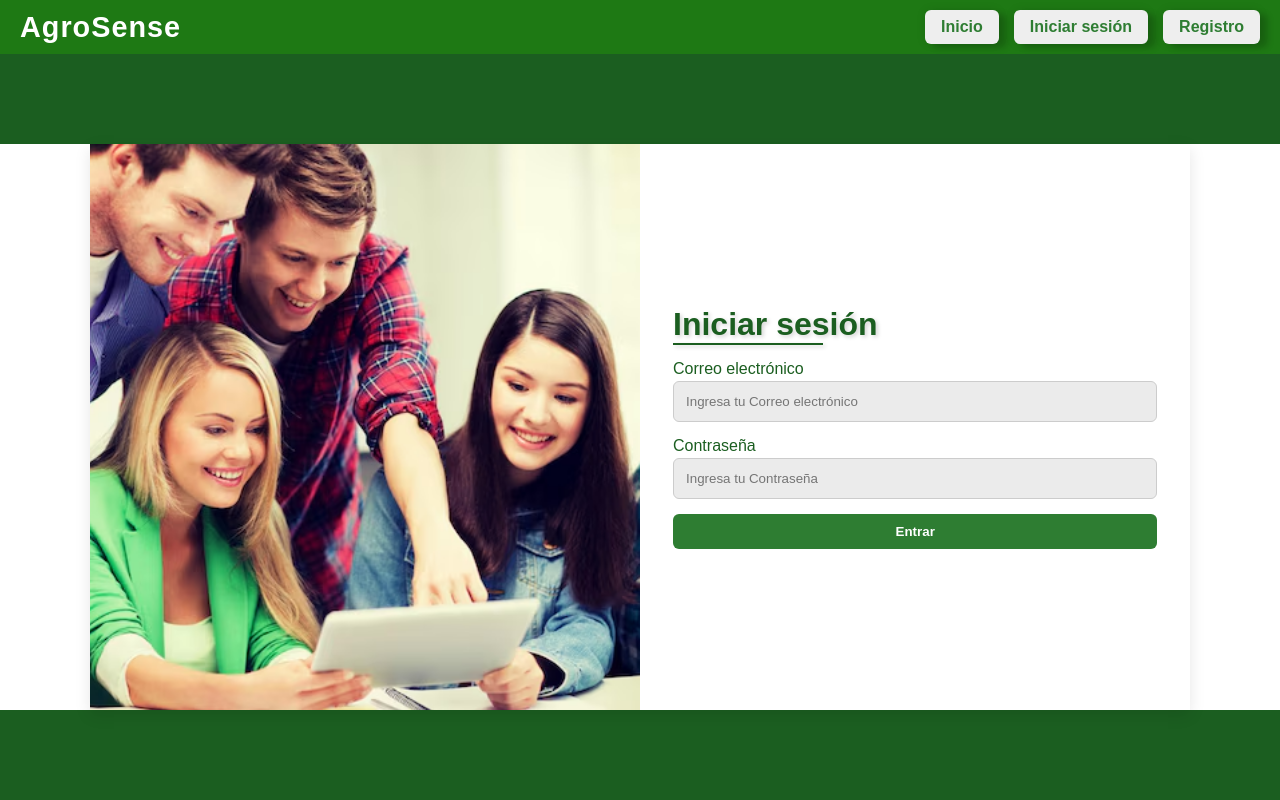
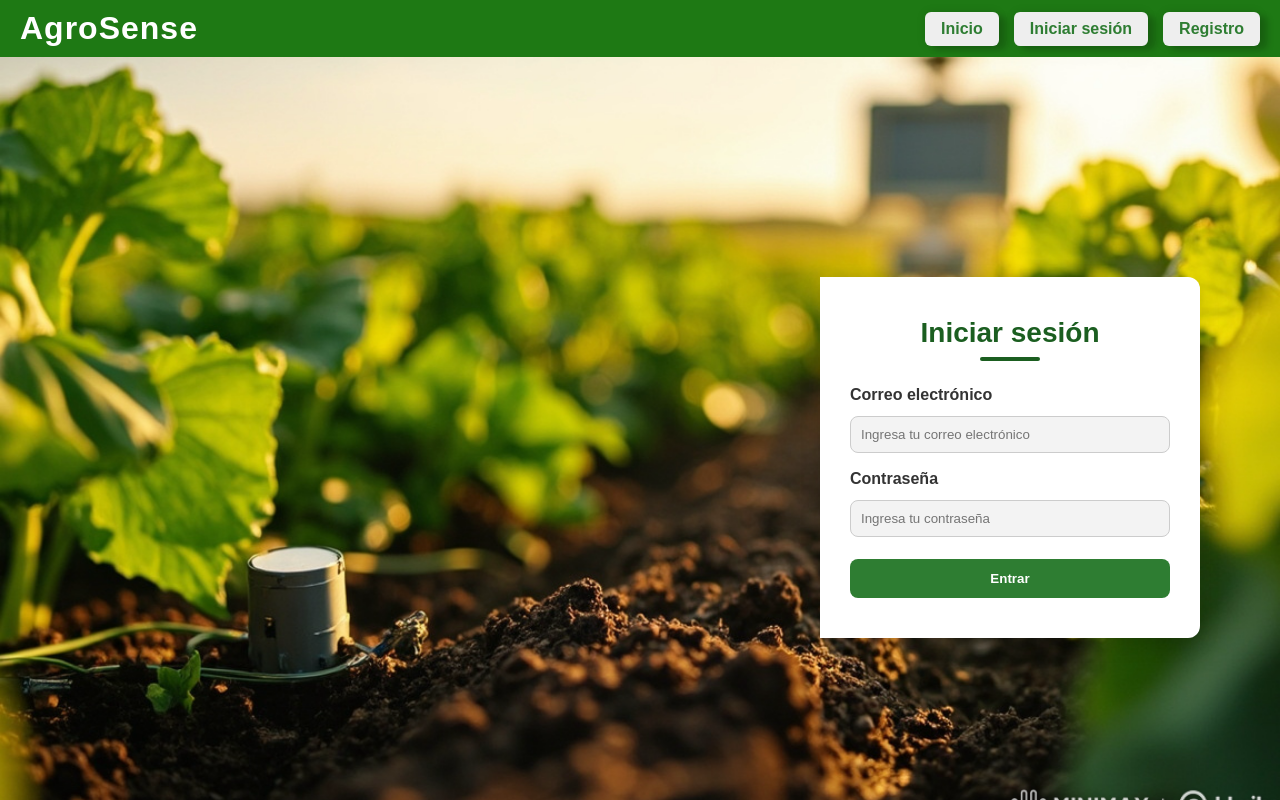
Before and after one commit to nicolasresgra2005/softwaredesarrollo1, a React (Vite) app: page /login in a window 1280 px wide. Built offline with nearby package versions, Linux system fonts and the light colour scheme.

Commit message:
Avance pagina login

```diff
--- /dev/null
+++ b/src/pages/Login.css
@@ -0,0 +1,110 @@
+/* Estructura principal */
+.login-page {
+  display: flex;
+  align-items: center;
+  height: 100vh;
+  width: 100%;
+  background-image: url('../assets/FondoL.png');
+  background-size: cover;
+  background-position: center;
+  background-repeat: no-repeat;
+}
+
+/* Lado izquierdo con la imagen */
+.login-left {
+  flex: 1;
+  background-image: url('../assets/amigos.jpg'); /* Ajusta nombre si es otra imagen */
+  background-size: cover;
+  background-position: center;
+  border-top-left-radius: 12px;
+  border-bottom-left-radius: 12px;
+}
+
+/* Contenedor del formulario */
+.login-container {
+  width: 380px;
+  background-color: #fff;
+  padding: 40px 30px;
+  border-radius: 0 12px 12px 0;
+  box-shadow: 0 6px 20px rgba(0, 0, 0, 0.15);
+  margin-right: 80px;
+  text-align: center;
+}
+
+/* Título */
+.login-container h2 {
+  color: #1b5e20;
+  font-size: 28px;
+  margin-bottom: 8px;
+  font-weight: 700;
+}
+
+.login-container h2::after {
+  content: "";
+  display: block;
+  width: 60px;
+  height: 4px;
+  background-color: #1b5e20;
+  margin: 8px auto 20px auto;
+  border-radius: 2px;
+}
+
+/* Formulario */
+.login-form {
+  display: flex;
+  flex-direction: column;
+  gap: 12px;
+}
+
+.login-form label {
+  text-align: left;
+  font-weight: 600;
+  color: #333;
+  margin-top: 5px;
+}
+
+.login-form input {
+  padding: 10px;
+  border-radius: 8px;
+  border: 1px solid #ccc;
+  background-color: #f3f3f3;
+  outline: none;
+}
+
+.login-form input:focus {
+  border-color: #2e7d32;
+  background-color: #fff;
+}
+
+/* Botón */
+.login-form button {
+  margin-top: 10px;
+  padding: 12px;
+  background-color: #2e7d32;
+  color: #fff;
+  border: none;
+  border-radius: 8px;
+  font-weight: 700;
+  cursor: pointer;
+}
+
+.login-form button:hover {
+  background-color: #3d8b3d;
+}
+
+/* Responsivo */
+@media (max-width: 800px) {
+  .login-page {
+    flex-direction: column;
+  }
+
+  .login-left {
+    display: none;
+  }
+
+  .login-container {
+    border-radius: 12px;
+    margin: 0;
+    width: 90%;
+  }
+}
--- a/src/pages/Login.jsx
+++ b/src/pages/Login.jsx
@@ -1,30 +1,29 @@
+import React from "react";
+import "./Login.css";
 
 function Login() {
   return (
-    <div className="auth-page">
-      <div className="auth-container">
-        <div className="auth-form-container">
-          <div className="img-container" style={{height: "100%"}}>
-            <img src="../src/assets/amigos.jpg" alt="" style={{height: "100%", width: "auto", transform: "scaleX(-1)"}} />
-          </div>
-          <div className="form-container">
-            <div className="title">
-              <h2>Iniciar sesión</h2>
-              <div className="line"></div>
-            </div>
-            <form className="auth-form">
-              <div className="input-container">
-                <label htmlFor="">Correo electr&oacute;nico</label>
-                <input type="email" className="login" placeholder="Ingresa tu Correo electrónico" required />
-              </div>
-              <div className="input-container">
-                <label htmlFor="">Contraseña</label>
-                <input type="password" className="login" placeholder="Ingresa tu Contraseña" required />
-              </div>
-              <button type="submit">Entrar</button>
-            </form>
-          </div>
-        </div>
+    <div className="login-page">
+      <div className="login-left"></div> {/* Imagen o fondo a la izquierda */}
+      <div className="login-container">
+        <h2>Iniciar sesión</h2>
+        <form className="login-form">
+          <label>Correo electrónico</label>
+          <input
+            type="email"
+            placeholder="Ingresa tu correo electrónico"
+            required
+          />
+
+          <label>Contraseña</label>
+          <input
+            type="password"
+            placeholder="Ingresa tu contraseña"
+            required
+          />
+
+          <button type="submit">Entrar</button>
+        </form>
       </div>
     </div>
   );
--- a/src/pages/header.css
+++ b/src/pages/header.css
@@ -8,13 +8,12 @@
 }
 
 .logo {
-  font-size: 1.8rem;
+  font-size: 2rem;
   font-weight: 700;
   color: #ffffff;
   letter-spacing: 1px;
   white-space: nowrap; /*el nowrap para hacer hacer que el logo este en una sola linea*/
 }
-
 
 .nav {
   display: flex;
```
Also changed, not shown: src/assets/FondoL.png (added).
